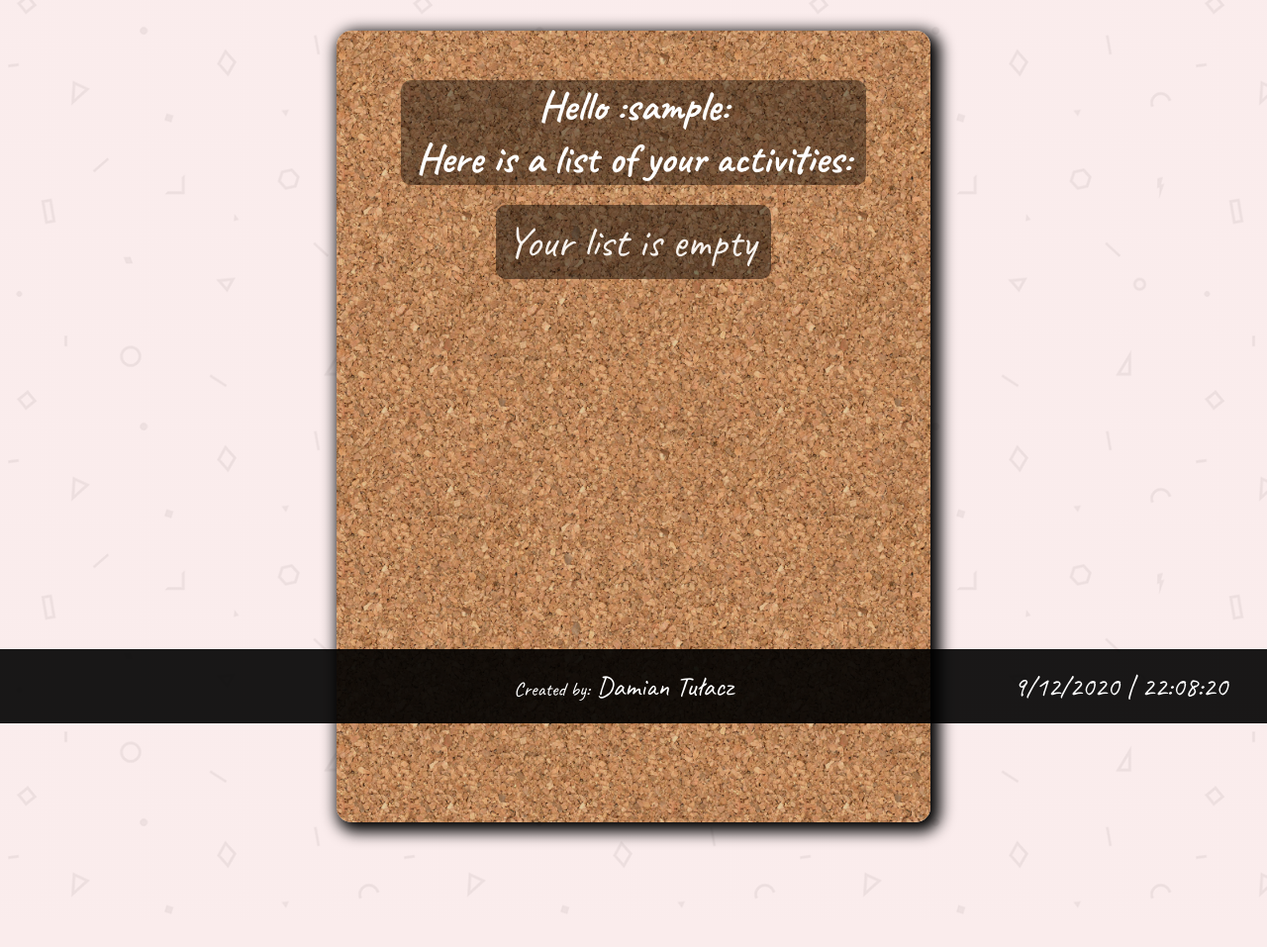
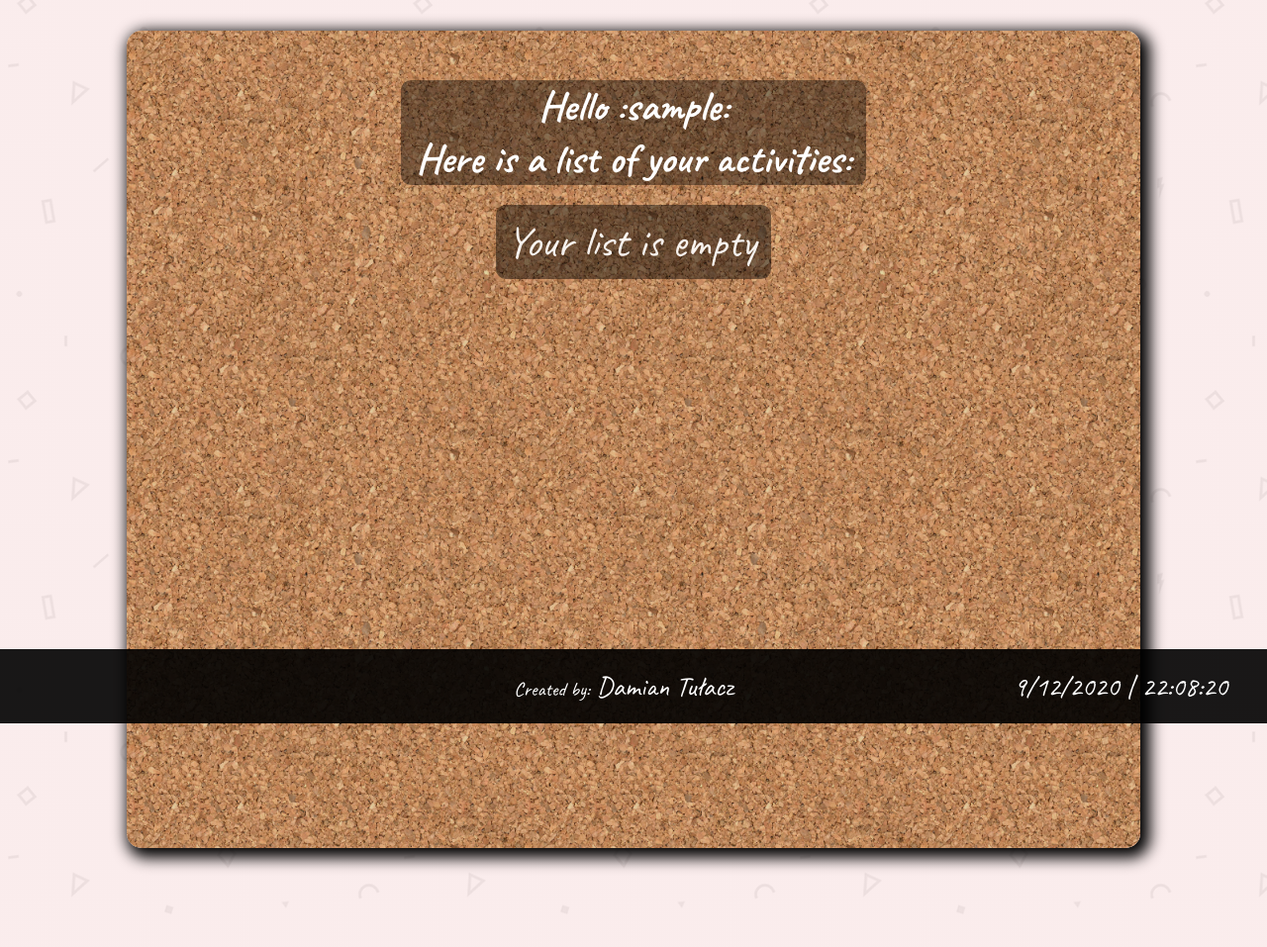
Before and after one commit to Damiant94/TodoList, a Django app: page /items in a window 1280 px wide. Shown: the part 69-1026 px from the top of the page at 99% size. Before the commit the page ends 992 px from the top, so only its background shows below. Run offline with Django 3.2, Linux system fonts and the light colour scheme; the visitor is signed in with stand-in values (Sample User, id 1); data that the repository does not hold is empty; style sheets or scripts are compiled from the project's sources.

Commit message:
added flex, rwd, code refactor, bugs fixing

```diff
--- a/TodoList/TodoListApp/static/TodoListApp/css/base.css
+++ b/TodoList/TodoListApp/static/TodoListApp/css/base.css
@@ -32,6 +32,7 @@
 html {
   overflow-y: scroll;
   position: relative;
+  min-height: 101vh;
 }
 html body {
   width: 100%;
@@ -55,19 +56,16 @@ html body {
 html body .nav {
   position: fixed;
   display: flex;
+  flex-direction: row;
   justify-content: center;
   top: 0;
   z-index: 10;
   width: 100%;
   background-color: rgba(0, 0, 0, 0.8);
-}
-html body .nav .ul {
-  display: flex;
-  flex-direction: row;
   list-style-type: none;
   z-index: 20;
 }
-html body .nav .ul .li {
+html body .nav .li {
   padding: 10px;
   font-size: 30px;
   transition: all 0.5s;
@@ -79,16 +77,16 @@ html body .nav .ul .li {
   margin-right: 5px;
   border-radius: 10px;
 }
-html body .nav .ul .li a {
+html body .nav .li a {
   outline: none;
 }
-html body .nav .ul .li:hover {
+html body .nav .li:hover {
   background-color: rgba(0, 0, 0, 0.8);
 }
-html body .nav .ul .li:active {
+html body .nav .li:active {
   background-color: rgba(0, 0, 0, 0);
 }
-html body .nav .ul .li:disabled {
+html body .nav .li:disabled {
   background-color: rgba(0, 0, 0, 0);
   cursor: auto;
   color: grey;
@@ -110,9 +108,10 @@ html body .container {
   -webkit-box-direction: normal;
   -ms-flex-direction: column;
   flex-direction: column;
-  width: 600px;
-  min-height: 800px;
-  padding: 50px;
+  width: 80%;
+  min-width: 500px;
+  min-height: 826px;
+  padding: 50px 0;
   margin: 100px;
   background: linear-gradient(rgba(0, 0, 0, 0.1), rgba(0, 0, 0, 0.1)), url(../img/cork.jpg);
   background-size: 400px 400px;
@@ -138,6 +137,7 @@ html body .header {
   padding-left: 15px;
   padding-right: 15px;
   border-radius: 10px;
+  cursor: default;
 }
 html body .header h1 {
   overflow-wrap: break-word;
@@ -166,6 +166,7 @@ html body .footer {
   bottom: 0;
   font-size: 28px;
   background-color: rgba(0, 0, 0, 0.9);
+  cursor: default;
 }
 html body .footer .hidden {
   opacity: 0;
--- a/TodoList/TodoListApp/static/TodoListApp/css/items.css
+++ b/TodoList/TodoListApp/static/TodoListApp/css/items.css
@@ -1,4 +1,4 @@
-.nav .ul .li {
+.nav .li {
   background-color: transparent;
   border: none;
   cursor: pointer;
@@ -6,13 +6,21 @@
   color: #fff;
   outline: none;
 }
-.nav .ul form {
+.nav form {
   display: flex;
+  display: -webkit-box;
+  display: -ms-flexbox;
   flex-direction: row;
 }
 
 .main-items {
   opacity: 0.9;
+  display: -webkit-box;
+  display: -ms-flexbox;
+  display: flex;
+  flex-direction: row !important;
+  justify-content: space-evenly;
+  flex-wrap: wrap;
 }
 .main-items .todo-item {
   display: -webkit-box;
@@ -25,21 +33,20 @@
   color: #000;
   height: 300px;
   width: 400px;
-  margin-top: 0;
-  margin-bottom: 0;
   padding: 20px;
-  border-radius: 20px;
+  margin: 0 15px;
   position: relative;
   -webkit-animation-name: hide;
   animation-name: hide;
-  -webkit-animation-duration: 2s;
-  animation-duration: 2s;
+  -webkit-animation-duration: 1.5s;
+  animation-duration: 1.5s;
   -webkit-animation-fill-mode: forwards;
   animation-fill-mode: forwards;
   -webkit-animation-play-state: paused;
   animation-play-state: paused;
   background-image: url(../img/sticky1.png);
   background-size: 400px 300px;
+  line-height: 100%;
 }
 .main-items .todo-item .todo-item-name {
   display: -webkit-box;
@@ -66,6 +73,7 @@
   scroll-padding: 0;
   scroll-margin: 0;
   white-space: nowrap;
+  cursor: default;
 }
 .main-items .todo-item .details {
   border-radius: 5px;
@@ -83,6 +91,7 @@
   scrollbar-width: thin;
   scroll-padding: 0;
   scroll-margin: 0;
+  cursor: default;
 }
 .main-items .todo-item .x-wrapper {
   position: absolute;
@@ -108,6 +117,7 @@
   padding-right: 15px;
   border-radius: 10px;
   text-align: center;
+  pointer-events: none;
 }
 .main-items .todo-item label {
   font-size: 20px;
@@ -118,46 +128,23 @@
 .main-items .date {
   text-align: right;
   margin-right: 25px;
+  pointer-events: none;
 }
 
 @-webkit-keyframes hide {
   0% {
     opacity: 1;
-    height: 230px;
-    line-height: 100%;
-    padding: 20px;
-  }
-  75% {
-    opacity: 0;
-    height: 230px;
-    line-height: 100%;
-    padding: 20px;
   }
   100% {
     opacity: 0;
-    height: 0px;
-    line-height: 0px;
-    padding: 0px;
   }
 }
 @keyframes hide {
   0% {
     opacity: 1;
-    height: 300px;
-    line-height: 100%;
-    padding: 20px;
-  }
-  75% {
-    opacity: 0;
-    height: 300px;
-    line-height: 100%;
-    padding: 20px;
   }
   100% {
     opacity: 0;
-    height: 0px;
-    line-height: 0px;
-    padding: 0px;
   }
 }
 
--- a/TodoList/TodoListApp/static/TodoListApp/css/login.css
+++ b/TodoList/TodoListApp/static/TodoListApp/css/login.css
@@ -93,6 +93,7 @@
   font-size: 32px;
   text-align: center;
   max-width: 400px;
+  cursor: default;
 }
 
 /*# sourceMappingURL=login.css.map */
--- a/TodoList/TodoListApp/static/TodoListApp/css/register.css
+++ b/TodoList/TodoListApp/static/TodoListApp/css/register.css
@@ -1,3 +1,7 @@
+.header {
+  margin-top: 40px;
+}
+
 .main-register .register-form {
   display: -webkit-box;
   display: -ms-flexbox;
@@ -24,6 +28,7 @@
   color: #9b4848;
   list-style-type: none;
   border-radius: 10px;
+  cursor: default;
 }
 .main-register .register-form input {
   width: 100%;
--- a/TodoList/TodoListApp/static/TodoListApp/js/items.js
+++ b/TodoList/TodoListApp/static/TodoListApp/js/items.js
@@ -2,7 +2,8 @@
 // Start with first item
 let counter = 0;
 
-// Load 3 items at a time
+// Load 6 items at a time
+const QUANTITY_START = 6;
 const QUANTITY_TO_ADD_ON_SCROLL = 3;
 
 let isListEmpty = true;
@@ -10,56 +11,31 @@ let removed = [];
 let areMoreItems = true;
 
 const HIDE_ANIMATION_DURATION_OPACITY = 1500
-const HIDE_ANIMATION_DURATION_ALL = 2000;
 
 document.addEventListener('DOMContentLoaded', () => {
 
+  // SETTING LISTENERS:
+  window.onscroll = () => {
+    if (areMoreItems && isScrolledToBottom()){
+      const scroll = window.onscroll;
+      window.onscroll = "none";
+      load(QUANTITY_TO_ADD_ON_SCROLL);
       setTimeout(() => {
-    window.scroll(0, 0);
-
-    // SETTING LISTENERS:
-    deleteItemListener();
-
-    window.onresize = () => {
-      const resizeWindow = window.onresize;
-      window.onresize = "none";
-      if (areMoreItems && checkIfIsFreeHeight()) {
-        const quantity = getQuantityOfItemsToAdd();
-        load(quantity);
+        window.onscroll = scroll;
+      }, 1000);
     }
-      setTimeout(() => {
-        window.onresize = resizeWindow;
-      }, 2000);
   }
 
-    window.onscroll = () => {
-      if (areMoreItems && isScrolledToBottom()) load(QUANTITY_TO_ADD_ON_SCROLL);
-      else if (checkIfIsFreeHeight()) {
-        const scroll = window.onscroll;
-        window.onscroll = "none";
-        load(getQuantityOfItemsToAdd())
-        setTimeout(() => {
-          window.onscroll = scroll;
-        }, 2000);
-      }
-    };
-
+  deleteItemListener();
   confirmDeleteButtonListener();
   // END OF SETTING LISTENERS
 
-    load(QUANTITY_TO_ADD_ON_SCROLL);
-    setTimeout(() => {
-      if (checkIfIsFreeHeight()){
-        load(getQuantityOfItemsToAdd());
-      }
-    }, 2000);
-  }, 100);
+  load(QUANTITY_START);
 })
 
 function confirmDeleteButtonListener() {
   const confirm_button = document.querySelector(".confirm-delete-button");
   confirm_button.addEventListener("click", () => {
-    if (removed.length <= 0) console.error("Length of array 'removed' must be greater than 0")
     confirm_button.value = removed.join();
   })
 }
@@ -68,78 +44,20 @@ function deleteItemListener() {
   document.querySelector(".main").addEventListener("click", function(event) {
     if(event.target.nodeName === "I") {
 
-      const itemElement = getItemElement(event);
-      appendIdToDelete(itemElement);
+      const itemElement = event.target.parentElement.parentElement;
+      const item_id = itemElement.querySelector('.id').innerHTML;
+      removed.push(item_id);
 
       itemElement.style.animationPlayState = 'running';
       // itemElement.addEventList;
 
-
-      if (areMoreItems && checkIfIsFreeHeightAfterRemove()) {
-        load(1);
-      }
-
-      setTimeout(() => {
-        itemElement.innerHTML = '';
       document.querySelector(".confirm-delete-button").disabled = false;
-      }, HIDE_ANIMATION_DURATION_OPACITY);
-
-      setTimeout(() => {
-        itemElement.remove();
-      }, HIDE_ANIMATION_DURATION_ALL);
     }
   });
 }
 
 function isScrolledToBottom() {
   return window.innerHeight + window.scrollY >= document.body.offsetHeight
-}
-
-function parseInt10(string) {
-  return parseInt(string, 10);
-}
-
-function getComputedStyles(className) {
-  const element = document.querySelector(`.${className}`);
-  if (element != null){
-    return window.getComputedStyle(element);
-  }
-}
-
-function getOuterHeight(className) {
-  const elementStyles = getComputedStyles(className);
-  if (elementStyles != null) {
-    const elementHeight = parseInt10(elementStyles.height);
-    const elementMarginTop = parseInt10(elementStyles.marginTop);
-    const elementMarginBottom = parseInt10(elementStyles.marginBottom);
-    return elementHeight + elementMarginTop + elementMarginBottom;
-  }
-}
-
-function getHeightOfAllElements(className) {
-  const elements = document.querySelectorAll(`.${className}`);
-  const heightOfElement = getOuterHeight(className);
-  return elements.length * heightOfElement;
-}
-
-function checkIfIsFreeHeight() {
-  return window.innerHeight - getHeightOfAllElements("todo-item") > 0
-}
-
-function checkIfIsFreeHeightAfterRemove() {
-  return window.innerHeight - getHeightOfAllElements("todo-item") + getOuterHeight("todo-item") > 0
-}
-
-function getFreeHeight() {
-  return window.innerHeight - getHeightOfAllElements("todo-item")
-}
-
-function getQuantityOfItemsToAdd() {
-  return Math.ceil(getFreeHeight() / getOuterHeight("todo-item"))
-}
-
-function getTodoItemQuantity() {
-  return document.querySelector(".main-items").childElementCount
 }
 
 function load(quantity) {
@@ -184,12 +102,3 @@ function addItem(item) {
     <p class="date">Deadline: ${item.date}</p>`;
   document.querySelector('.main-items').append(itemNode);
 };
-
-function getItemElement(clickEvent) {
-  return clickEvent.target.parentElement.parentElement;
-}
-
-function appendIdToDelete(itemElement) {
-  const item_id = itemElement.querySelector('.id').innerHTML;
-  removed.push(item_id);
-}
--- a/TodoList/TodoListApp/static/TodoListApp/js/loader.js
+++ b/TodoList/TodoListApp/static/TodoListApp/js/loader.js
@@ -1,22 +1,6 @@
 
-
-if (document.title === "Awesome Todo List" && "firstVisit" in localStorage) {
-  deleteLoader();
-} else if (document.title === "Awesome Todo List") {
-  localStorage.firstVisit = false;
-  addClassLoadedToBody();
-} else {
-  addClassLoadedToBody();
-}
-
-function deleteLoader() {
-  document.querySelector("#loader-wrapper").remove();
-}
-
-function addClassLoadedToBody(){
-  document.addEventListener("DOMContentLoaded", () => {
-    setTimeout(() => {
-      document.body.className = "loaded";
-    }, 1000);
-  })
-}
+document.addEventListener("DOMContentLoaded", () => {
+  setTimeout(() => {
+    document.body.className = "loaded";
+  }, 1000);
+})
--- a/TodoList/TodoListApp/static/TodoListApp/js/timer.js
+++ b/TodoList/TodoListApp/static/TodoListApp/js/timer.js
@@ -15,7 +15,6 @@ function timer() {
   let minutes = now.getMinutes()
   if (minutes < 10) minutes = minutes.toString().padStart(2, "0");
   let seconds = now.getSeconds()
-  // if (seconds < 10) seconds = `0${seconds}`;
   if (seconds < 10) seconds = seconds.toString().padStart(2, "0");
   const timer = document.querySelector(".timer")
   timer.innerText = `${day}/${month}/${year} | ${hours}:${minutes}:${seconds}`;
--- a/TodoList/TodoListApp/static/TodoListApp/sass/base.scss
+++ b/TodoList/TodoListApp/static/TodoListApp/sass/base.scss
@@ -30,6 +30,7 @@
 html {
   overflow-y: scroll;
   position: relative;
+  min-height: 101vh;
 
   body {
     width: 100%;
@@ -53,15 +54,12 @@ html {
     .nav {
       position: fixed;
       display: flex;
+      flex-direction: row;
       justify-content: center;
       top: 0;
       z-index: 10;
       width: 100%;
       background-color: rgba(0, 0, 0, 0.8);
-
-      .ul {
-        display: flex;
-        flex-direction: row;
       list-style-type: none;
       z-index: 20;
 
@@ -96,7 +94,6 @@ html {
         color: grey;
       }
     }
-    }
 
     a {
       color: #fff;
@@ -116,9 +113,10 @@ html {
       -webkit-box-direction: normal;
           -ms-flex-direction: column;
               flex-direction: column;
-      width: 600px;
-      min-height: 800px;
-      padding: 50px;
+      width: 80%;
+      min-width: 500px;
+      min-height: 826px;
+      padding: 50px 0;
       margin: 100px;
       background: linear-gradient(rgba(0, 0, 0, 0.1), rgba(0, 0, 0, 0.1)), url(../img/cork.jpg);
       background-size: 400px 400px;
@@ -145,6 +143,7 @@ html {
       padding-left: 15px;
       padding-right: 15px;
       border-radius: 10px;
+      cursor: default;
 
       h1 {
         overflow-wrap: break-word;
@@ -176,6 +175,7 @@ html {
       bottom: 0;
       font-size: 28px;
       background-color: rgba(0, 0, 0, 0.9);
+      cursor: default;
 
       .hidden {
         opacity: 0;
--- a/TodoList/TodoListApp/static/TodoListApp/sass/items.scss
+++ b/TodoList/TodoListApp/static/TodoListApp/sass/items.scss
@@ -1,6 +1,5 @@
 
 .nav {
-  .ul {
   .li {
     background-color: transparent;
     border: none;
@@ -12,13 +11,20 @@
 
   form {
     display: flex;
+    display: -webkit-box;
+    display: -ms-flexbox;
     flex-direction: row;
-    }
   }
 }
 
 .main-items {
   opacity: 0.9;
+  display: -webkit-box;
+  display: -ms-flexbox;
+  display: flex;
+  flex-direction: row !important;
+  justify-content: space-evenly;
+  flex-wrap: wrap;
 
   .todo-item {
     display: -webkit-box;
@@ -31,21 +37,20 @@
     color: #000;
     height: 300px;
     width: 400px;
-    margin-top: 0;
-    margin-bottom: 0;
     padding: 20px;
-    border-radius: 20px;
+    margin: 0 15px;
     position: relative;
     -webkit-animation-name: hide;
             animation-name: hide;
-    -webkit-animation-duration: 2s;
-            animation-duration: 2s;
+    -webkit-animation-duration: 1.5s;
+            animation-duration: 1.5s;
     -webkit-animation-fill-mode: forwards;
             animation-fill-mode: forwards;
     -webkit-animation-play-state: paused;
             animation-play-state: paused;
     background-image: url(../img/sticky1.png);
     background-size: 400px 300px;
+    line-height: 100%;
 
     .todo-item-name {
       display: -webkit-box;
@@ -72,6 +77,7 @@
       scroll-padding: 0;
       scroll-margin: 0;
       white-space: nowrap;
+      cursor: default;
     }
 
     .details {
@@ -90,6 +96,7 @@
       scrollbar-width: thin;
       scroll-padding: 0;
       scroll-margin: 0;
+      cursor: default;
       }
 
     .x-wrapper {
@@ -119,6 +126,7 @@
     padding-right: 15px;
     border-radius: 10px;
     text-align: center;
+    pointer-events: none;
   }
 
   .todo-item label {
@@ -131,47 +139,24 @@
   .date {
     text-align: right;
     margin-right: 25px;
+    pointer-events: none;
   }
 }
 
 @-webkit-keyframes hide {
   0% {
     opacity: 1;
-    height: 230px;
-    line-height: 100%;
-    padding: 20px;
-  }
-  75% {
-    opacity: 0;
-    height: 230px;
-    line-height: 100%;
-    padding: 20px;
   }
   100% {
     opacity: 0;
-    height: 0px;
-    line-height: 0px;
-    padding: 0px;
   }
 }
 
 @keyframes hide {
   0% {
     opacity: 1;
-    height: 300px;
-    line-height: 100%;
-    padding: 20px;
-  }
-  75% {
-    opacity: 0;
-    height: 300px;
-    line-height: 100%;
-    padding: 20px;
   }
   100% {
     opacity: 0;
-    height: 0px;
-    line-height: 0px;
-    padding: 0px;
   }
 }
--- a/TodoList/TodoListApp/static/TodoListApp/sass/login.scss
+++ b/TodoList/TodoListApp/static/TodoListApp/sass/login.scss
@@ -110,5 +110,6 @@
     font-size: 32px;
     text-align: center;
     max-width: 400px;
+    cursor: default;
   }
 }
--- a/TodoList/TodoListApp/static/TodoListApp/sass/register.scss
+++ b/TodoList/TodoListApp/static/TodoListApp/sass/register.scss
@@ -1,3 +1,7 @@
+
+.header {
+  margin-top: 40px;
+}
 
 .main-register {
 
@@ -28,7 +32,7 @@
       color: rgb(155, 72, 72);
       list-style-type: none;
       border-radius: 10px;
-
+      cursor: default;
     }
 
     input {
--- a/TodoList/TodoListApp/templates/TodoListApp/base.html
+++ b/TodoList/TodoListApp/templates/TodoListApp/base.html
@@ -16,9 +16,6 @@
   <script src="https://unpkg.com/@babel/standalone/babel.min.js"></script> -->
 </head>
 <body>
-  {% block loader %}
-
-  {% endblock %}
   {% block body %}
 
   {% endblock %}
@@ -34,6 +31,5 @@
     </p>
   </footer>
   <script src="{% static 'TodoListApp/js/timer.js' %}"></script>
-  <script src="{% static 'TodoListApp/js/loader.js' %}"></script>
 </body>
 </html>
--- a/TodoList/TodoListApp/templates/TodoListApp/items.html
+++ b/TodoList/TodoListApp/templates/TodoListApp/items.html
@@ -7,17 +7,14 @@
   <title>Items</title>
 {% endblock %}
 
-{% block loader %}
+{% block body %}
   <div id="loader-wrapper">
     <div id="loader"></div>
     <div class="section-left"></div>
     <div class="section-right"></div>
   </div>
-{% endblock %}
 
-{% block body %}
   <nav class="nav">
-    <div class="ul">
     <a href="{% url 'newitem' %}">
       <div class="li">Add new item</div>
     </a>
@@ -29,7 +26,6 @@
     <a href="{% url 'logout' %}">
       <div class="li">Logout</div>
     </a>
-    </div>
   </nav>
 
   <div class="container container-items">
@@ -43,4 +39,5 @@
   </div>
 
   <script src="{% static 'TodoListApp/js/items.js' %}"></script>
+  <script src="{% static 'TodoListApp/js/loader.js' %}"></script>
 {% endblock %}
```
Also changed, not shown: TodoList/TodoListApp/templates/TodoListApp/login.html (+0 -9 lines), 4 other files. Lines whose indentation alone changed are shown as unchanged.
